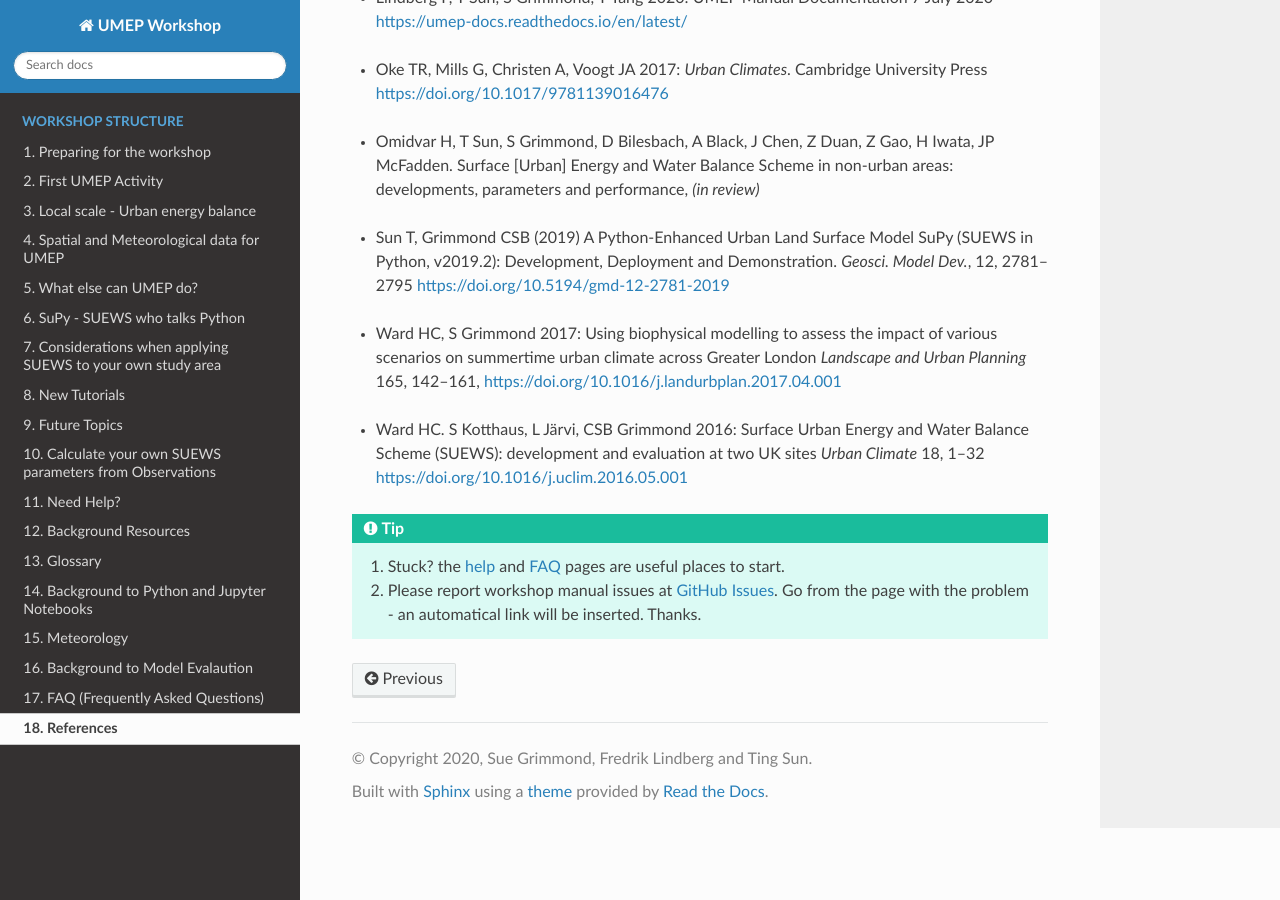
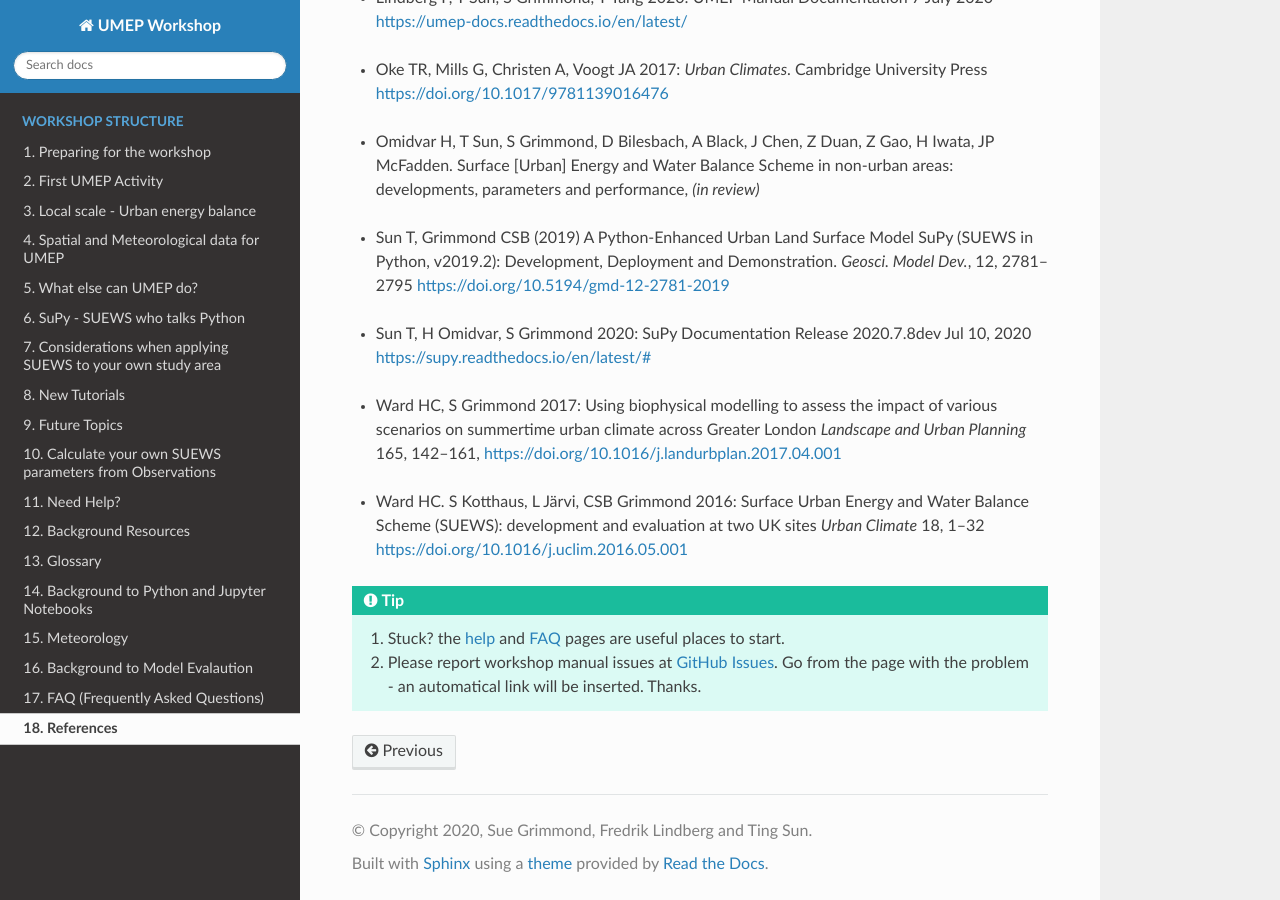
Before and after one commit to Urban-Meteorology-Reading/UMEP-Workshop, a Sphinx documentation site: the page built from source/References/Ref0.rst, in a window 1280 px wide and 900 px high, scrolled down 1304 px. Built offline with Sphinx 7.4.7 and the Read the Docs theme 2.0.0, drawn with Linux system fonts in a browser that asks for light colours.

Commit message:
Update Ref0.rst

```diff
--- a/source/References/Ref0.rst
+++ b/source/References/Ref0.rst
@@ -71,6 +71,11 @@ References
 
 -  Sun T, Grimmond CSB (2019) A Python-Enhanced Urban Land Surface Model SuPy (SUEWS in Python, v2019.2): Development, Deployment and Demonstration. *Geosci. Model Dev.*, 12, 2781–2795 `https://doi.org/10.5194/gmd-12-2781-2019 <https://doi.org/10.5194/gmd-12-2781-2019>`_
 
+
+.. _Sun2020:
+
+- Sun T, H Omidvar, S Grimmond 2020: SuPy Documentation Release 2020.7.8dev Jul 10, 2020 `https://supy.readthedocs.io/en/latest/# <https://supy.readthedocs.io/en/latest/#>`_
+
 .. _Ward2017:
 
 - Ward HC, S Grimmond 2017: Using biophysical modelling to assess the impact of various scenarios on summertime urban climate across Greater London *Landscape and Urban Planning* 165, 142–161, `https://doi.org/10.1016/j.landurbplan.2017.04.001 <https://doi.org/10.1016/j.landurbplan.2017.04.001>`_
```
